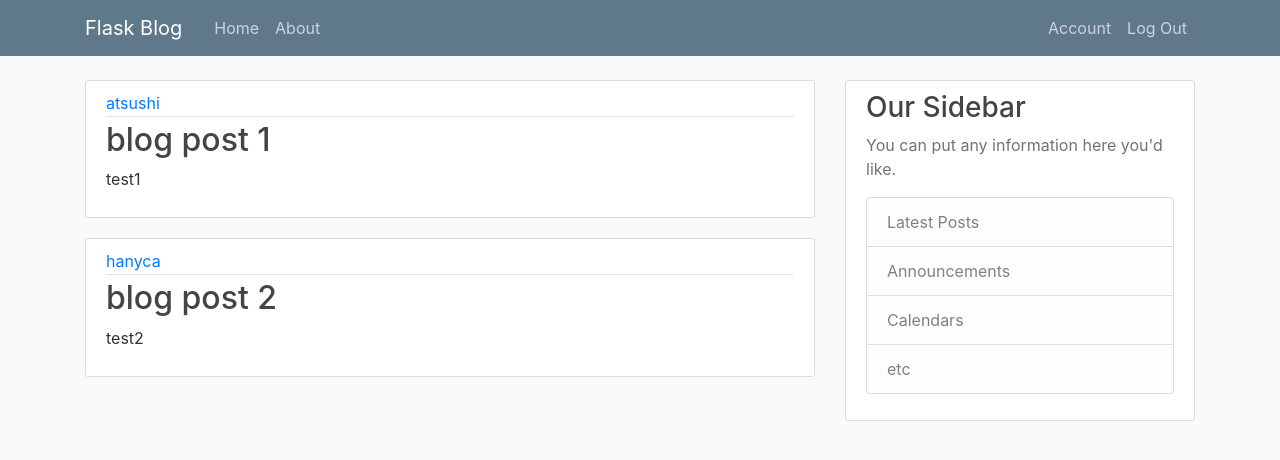
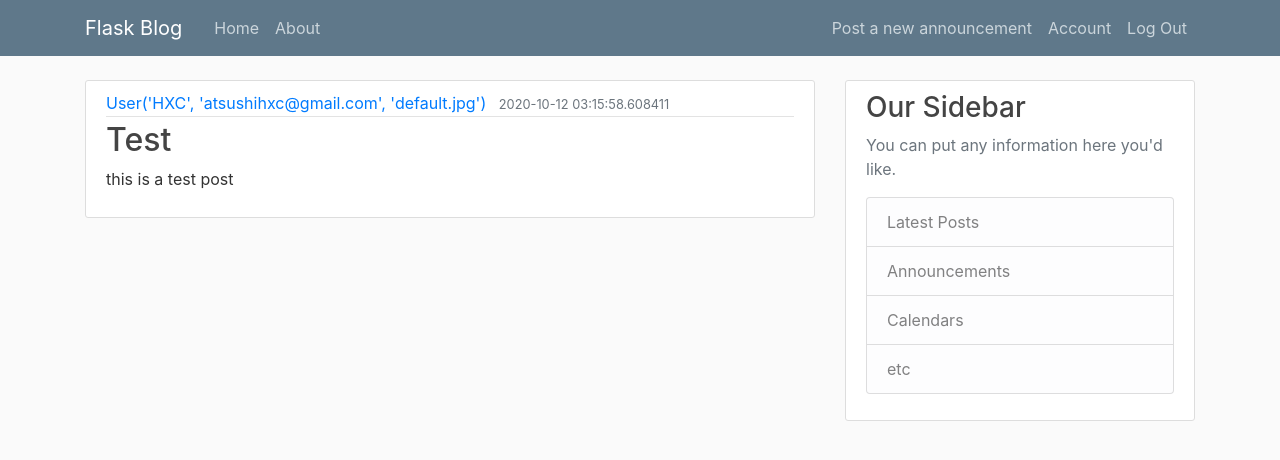
Before and after one commit to joezuoyc/316project, a Flask app: page /main in a window 1280 px wide. Shown: the top 460 px of the page. Run offline with Flask 2, Linux system fonts and the light colour scheme; a user stored in the database is signed in; data comes from the database, SQL or seed files in the repository; both versions use the stored data as it was after the commit; some libraries are stand-ins or nearby versions.

Commit message:
now we can make post

```diff
--- a/scheduler_code/scheduler/routes.py
+++ b/scheduler_code/scheduler/routes.py
@@ -1,34 +1,35 @@
 
 from flask import render_template, url_for, flash, redirect, request
 from scheduler import app, db, bcrypt
-from scheduler.forms import RegistrationForm, LoginForm, UpdateAccountForm
+from scheduler.forms import RegistrationForm, LoginForm, UpdateAccountForm, AnnouncementForm
 from scheduler.models import User, Announcement
 from flask_login import login_user, current_user, logout_user, login_required
 import secrets
 import os
+from PIL import Image
 
-posts = [
+# posts = [
 
-{
+# {
 
-	'author':'atsushi',
-	'title':'blog post 1',
-	'date': 'Oct 3rd 2020',
-	'content':'test1'
+# 	'author':'atsushi',
+# 	'title':'blog post 1',
+# 	'date': 'Oct 3rd 2020',
+# 	'content':'test1'
 
-},
+# },
 
 
-{
+# {
 
-	'author':'hanyca',
-	'title':'blog post 2',
-	'date': 'Oct 3rd 2020',
-	'content':'test2'
+# 	'author':'hanyca',
+# 	'title':'blog post 2',
+# 	'date': 'Oct 3rd 2020',
+# 	'content':'test2'
 
-}
+# }
 
-]
+# ]
 
 
 
@@ -38,7 +39,8 @@
 	return render_template('home.html', posts=posts)
 @app.route('/main') # main user page
 def main():
-	return render_template('main.html', posts = posts, title = 'Main')
+	announcements = Announcement.query.all()
+	return render_template('main.html', announcements =announcements, title = 'Main')
 
 
 @app.route('/about')
@@ -90,7 +92,11 @@
 	_, f_ext = os.path.splittext(form_picture.filename)
 	picture_fn = random_hex + f_ext
 	picture_path = os.path.join(app.root_path, 'static/profile_pics', picture_fn)
-	form.picture.save(picture_path)
+	# resize the image to (125, 125)
+	output_size = (125, 125)
+	i = Image.open(picture_path)
+	i.thumbnail(output_size)
+	i.save(picture_path)
 	return picture_fn
 
 
@@ -113,3 +119,18 @@
 	image_file = url_for('static', filename = 'profile_pics/' + current_user.image_file)
 	return render_template('account.html', title='Account',
 								image_file = image_file, form = form)
+
+
+
+
+@app.route("/announcements/new", methods=['GET', 'POST'])
+@login_required
+def new_announcement():
+	form = AnnouncementForm()
+	if form.validate_on_submit():
+		announcement = Announcement(title = form.title.data, content = form.content.data, author = current_user)
+		db.session.add(announcement)
+		db.session.commit()
+		flash('Your accoucement has been created', 'success')
+		return redirect(url_for('main'))
+	return render_template('new_announcement.html', title='New accouncement', form = form)
--- a/scheduler_code/scheduler/templates/layout.html
+++ b/scheduler_code/scheduler/templates/layout.html
@@ -32,6 +32,7 @@
             <!-- Navbar Right Side -->
             <div class="navbar-nav">
               {% if current_user.is_authenticated  %}
+              <a class="nav-item nav-link" href="{{ url_for('new_announcement') }}">Post a new announcement</a>
               <a class="nav-item nav-link" href="{{ url_for('account') }}">Account</a>
               <a class="nav-item nav-link" href="{{ url_for('logout') }}">Log Out</a>
               {% else %}
--- a/scheduler_code/scheduler/templates/main.html
+++ b/scheduler_code/scheduler/templates/main.html
@@ -2,15 +2,15 @@
 
 {% block content %}
 
-	{% for post in posts %}
+	{% for announcement in announcements %}
         <article class="media content-section">
           <div class="media-body">
             <div class="article-metadata">
-              <a class="mr-2" href="#">{{ post.author }}</a>
-              <small class="text-muted">{{ post.date_posted }}</small>
+              <a class="mr-2" href="#">{{ announcement.author }}</a>
+              <small class="text-muted">{{ announcement.date_posted }}</small>
             </div>
-            <h2><a class="article-title" href="#">{{ post.title }}</a></h2>
-            <p class="article-content">{{ post.content }}</p>
+            <h2><a class="article-title" href="#">{{ announcement.title }}</a></h2>
+            <p class="article-content">{{ announcement.content }}</p>
           </div>
         </article>
 	{% endfor  %}
```
Also changed, not shown: scheduler_code/scheduler/forms.py (+8 -1 lines), scheduler_code/scheduler/templates/new_announcement.html (added, +42 -0 lines), scheduler_code/scheduler/site.db.
